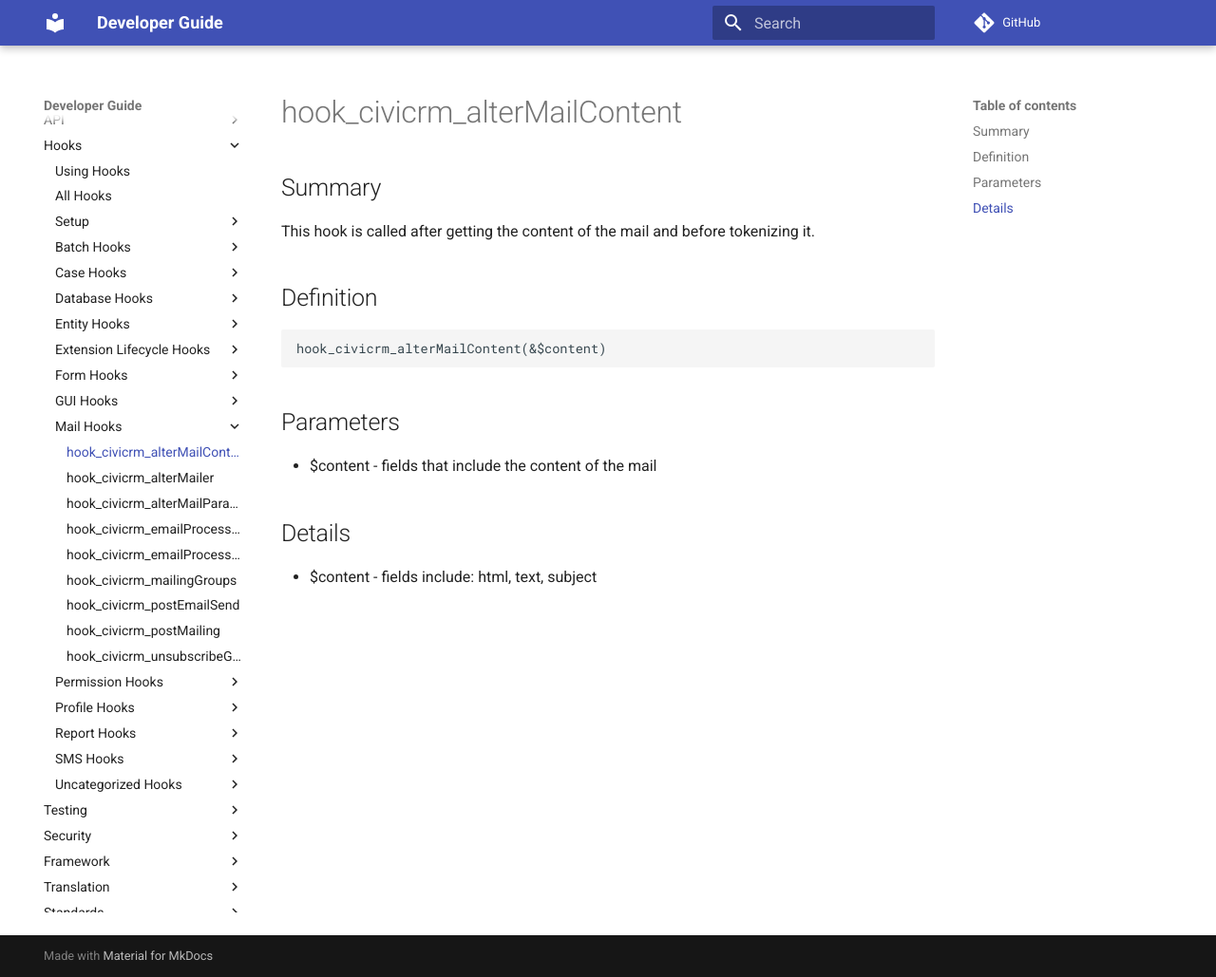
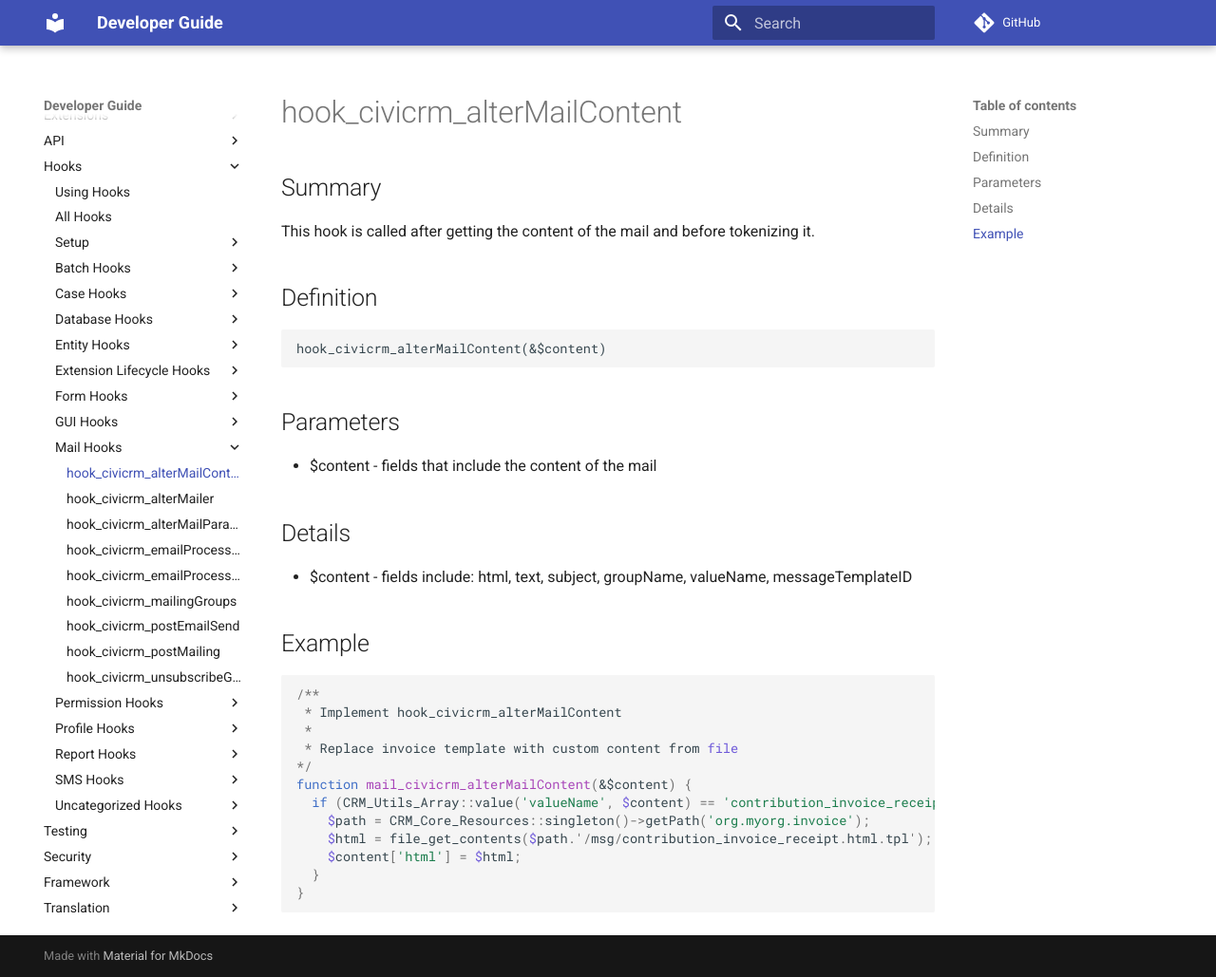
Before and after one commit to civicrm/civicrm-dev-docs, an MkDocs documentation site: the page built from docs/hooks/hook_civicrm_alterMailContent.md, in a window 1280 px wide and 1029 px high. Shown: the whole window at 95% size. Built offline with MkDocs 1.6.1 and Material for MkDocs 9.7.7, drawn with Linux system fonts in a browser that asks for light colours; comment, search, counter and statistics services are not loaded; old or Windows-style settings are respelled for this version of MkDocs.

Commit message:
add additional params and example

```diff
--- a/docs/hooks/hook_civicrm_alterMailContent.md
+++ b/docs/hooks/hook_civicrm_alterMailContent.md
@@ -15,4 +15,19 @@ tokenizing it.
 
 ## Details
 
--   $content - fields include: html, text, subject
+-   $content - fields include: html, text, subject, groupName, valueName, messageTemplateID
+
+## Example
+
+    /**
+     * Implement hook_civicrm_alterMailContent
+     *
+     * Replace invoice template with custom content from file
+    */
+    function mail_civicrm_alterMailContent(&$content) {
+      if (CRM_Utils_Array::value('valueName', $content) == 'contribution_invoice_receipt') {
+        $path = CRM_Core_Resources::singleton()->getPath('org.myorg.invoice');
+        $html = file_get_contents($path.'/msg/contribution_invoice_receipt.html.tpl');
+        $content['html'] = $html;
+      }
+    }
```
